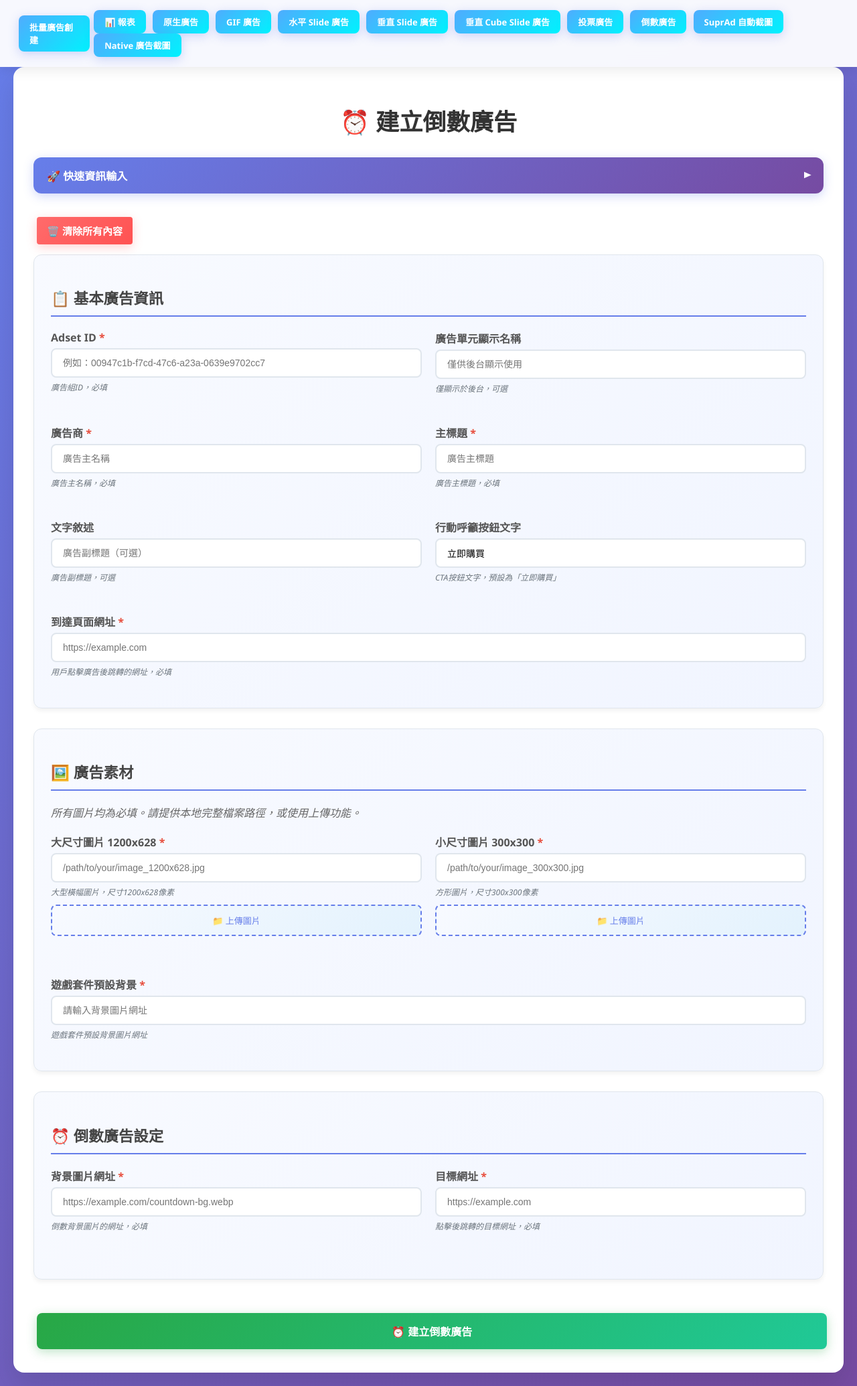
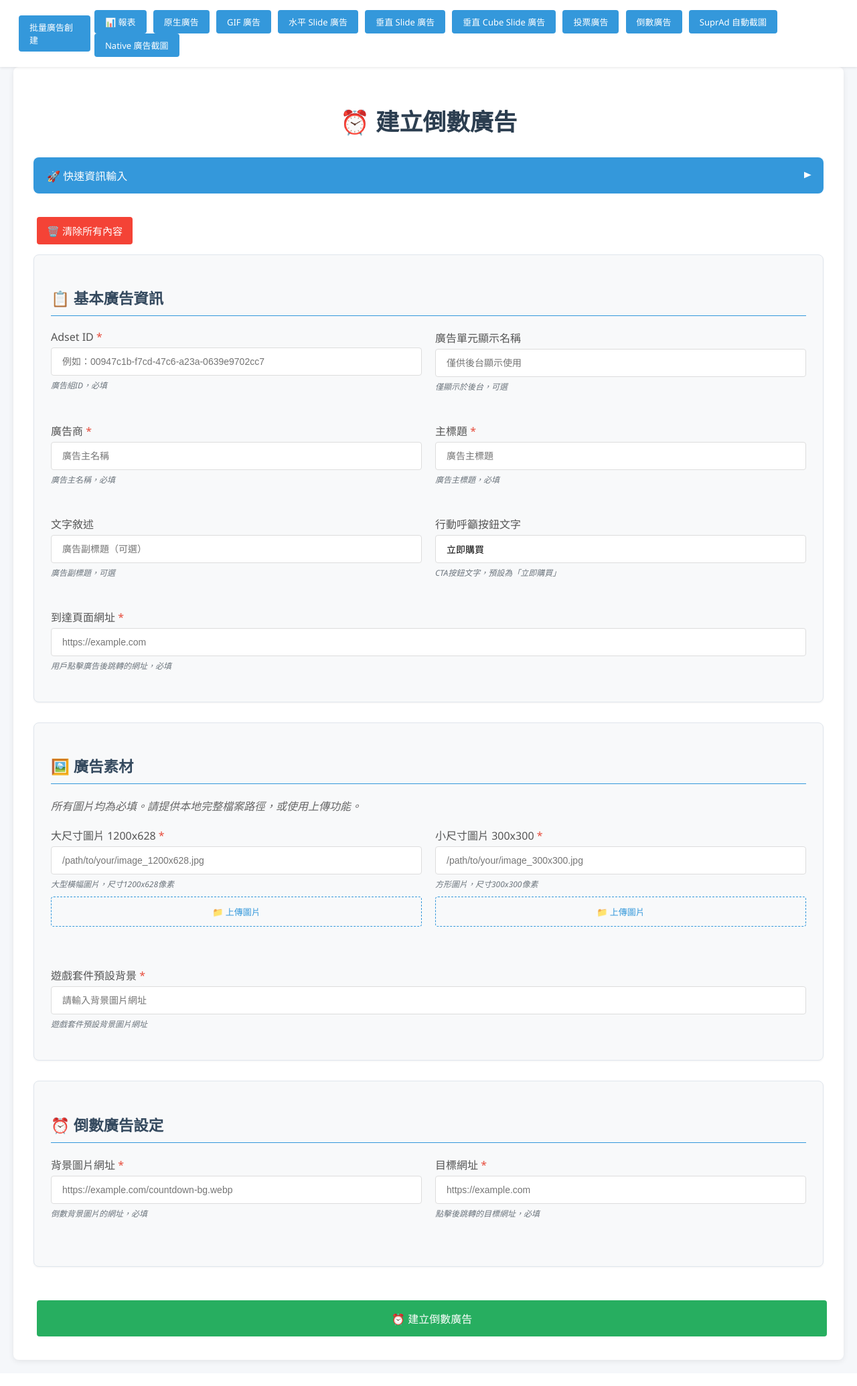
Before and after one commit to yohoo217/ad-automation-scripts, a Flask app: page /countdown_ad in a window 1280 px wide. Shown: the whole page at 67% size. After the commit the page ends 2037 px from the top, so only its background shows below. Run offline with Flask 3, Linux system fonts and the light colour scheme; parts of the project's set-up code (start-up, migrations or seed data) failed here and were passed over.

Commit message:
feat. 更改樣式

```diff
--- a/templates/base.html
+++ b/templates/base.html
@@ -13,7 +13,7 @@
             font-family: 'Segoe UI', Tahoma, Geneva, Verdana, sans-serif;
             margin: 0;
             padding: 20px;
-            background: linear-gradient(135deg, #667eea 0%, #764ba2 100%);
+            background-color: #f5f7fa;
             color: #333;
             min-height: 100vh;
         }
@@ -21,14 +21,14 @@
         .container {
             background-color: #fff;
             padding: 30px;
-            border-radius: 16px;
-            box-shadow: 0 20px 40px rgba(0,0,0,0.1);
+            border-radius: 8px;
+            box-shadow: 0 2px 8px rgba(0,0,0,0.08);
             max-width: 1400px;
             margin: 80px auto 0;
         }
 
         h1 {
-            color: #333;
+            color: #2c3e50;
             text-align: center;
             margin-bottom: 30px;
             font-size: 2.2rem;
@@ -36,16 +36,16 @@
         }
 
         h3 {
-            color: #444;
+            color: #34495e;
             font-size: 1.4rem;
             font-weight: 600;
             margin-bottom: 20px;
-            border-bottom: 2px solid #667eea;
+            border-bottom: 1px solid #3498db;
             padding-bottom: 10px;
         }
 
         label {
-            font-weight: 600;
+            font-weight: 500;
             color: #555;
             margin-bottom: 5px;
             display: block;
@@ -60,11 +60,11 @@
         .custom-file-upload {
             width: 100%;
             padding: 12px 16px;
-            border: 2px solid #e0e6ed;
-            border-radius: 8px;
+            border: 1px solid #ddd;
+            border-radius: 4px;
             box-sizing: border-box;
             font-size: 14px;
-            transition: all 0.3s ease;
+            transition: border-color 0.2s ease;
             background-color: #fff;
         }
 
@@ -96,26 +95,24 @@
         button,
         input[type="submit"],
         .button {
-            background: linear-gradient(135deg, #667eea 0%, #764ba2 100%);
+            background-color: #3498db;
             color: white;
             padding: 12px 24px;
             border: none;
-            border-radius: 8px;
+            border-radius: 4px;
             cursor: pointer;
             font-size: 15px;
-            font-weight: 600;
+            font-weight: 500;
             margin: 5px;
             text-decoration: none;
             display: inline-block;
-            transition: all 0.3s ease;
-            box-shadow: 0 4px 15px rgba(102, 126, 234, 0.3);
+            transition: background-color 0.2s ease;
         }
 
         button:hover,
         input[type="submit"]:hover,
         .button:hover {
-            transform: translateY(-2px);
-            box-shadow: 0 6px 20px rgba(102, 126, 234, 0.4);
+            background-color: #2980b9;
         }
 
         .flash-messages {
@@ -162,22 +159,21 @@
             top: 0;
             left: 0;
             right: 0;
-            background-color: rgba(255, 255, 255, 0.95);
-            backdrop-filter: blur(10px);
+            background-color: #fff;
             padding: 15px 25px;
-            box-shadow: 0 2px 20px rgba(0,0,0,0.1);
+            box-shadow: 0 1px 4px rgba(0,0,0,0.1);
             z-index: 1000;
         }
 
         .nav-button {
-            background: linear-gradient(135deg, #4facfe 0%, #00f2fe 100%);
+            background-color: #3498db;
             margin: 0 3px;
             font-size: 13px;
             padding: 8px 16px;
         }
 
         .nav-button:hover {
-            background: linear-gradient(135deg, #43a3f5 0%, #00e5f2 100%);
+            background-color: #2980b9;
         }
 
         /* 新增的 Grid 布局樣式 */
@@ -226,11 +222,11 @@
 
         .field-group {
             border: 1px solid #e0e6ed;
-            border-radius: 12px;
+            border-radius: 8px;
             padding: 25px;
             margin-bottom: 30px;
-            background: linear-gradient(135deg, #f8faff 0%, #f1f5ff 100%);
-            box-shadow: 0 4px 6px rgba(0, 0, 0, 0.05);
+            background-color: #f8f9fa;
+            box-shadow: 0 1px 3px rgba(0, 0, 0, 0.05);
         }
 
         .form-row {
@@ -253,19 +249,19 @@
             display: block;
             padding: 12px 16px;
             cursor: pointer;
-            background: linear-gradient(135deg, #f8faff 0%, #e3f2fd 100%);
+            background-color: #f8f9fa;
             text-align: center;
-            border: 2px dashed #667eea;
+            border: 1px dashed #3498db;
             font-size: 13px;
             font-weight: 500;
-            color: #667eea;
-            transition: all 0.3s ease;
+            color: #3498db;
+            transition: all 0.2s ease;
         }
 
         .custom-file-upload:hover {
-            background: linear-gradient(135deg, #e3f2fd 0%, #d1f2eb 100%);
-            border-color: #28a745;
-            color: #28a745;
+            background-color: #e9ecef;
+            border-color: #2980b9;
+            color: #2980b9;
         }
 
         .file-input {
@@ -308,24 +304,22 @@
         }
 
         .quick-input-toggle {
-            background: linear-gradient(135deg, #667eea 0%, #764ba2 100%);
+            background-color: #3498db;
             color: white;
             border: none;
-            border-radius: 12px;
+            border-radius: 8px;
             padding: 15px 20px;
             margin-bottom: 30px;
             cursor: pointer;
             display: flex;
             justify-content: space-between;
             align-items: center;
-            font-weight: 600;
-            transition: all 0.3s ease;
-            box-shadow: 0 4px 15px rgba(102, 126, 234, 0.3);
+            font-weight: 500;
+            transition: background-color 0.2s ease;
         }
 
         .quick-input-toggle:hover {
-            transform: translateY(-2px);
-            box-shadow: 0 6px 20px rgba(102, 126, 234, 0.4);
+            background-color: #2980b9;
         }
 
         .quick-input-toggle::after {
@@ -340,22 +334,19 @@
 
         /* 清除按鈕樣式 */
         .clear-form-btn {
-            background: linear-gradient(135deg, #ff6b6b 0%, #ff5252 100%);
+            background-color: #e74c3c;
             color: white;
             padding: 12px 20px;
             border: none;
-            border-radius: 8px;
+            border-radius: 4px;
             cursor: pointer;
             margin-bottom: 20px;
-            font-weight: 600;
-            transition: all 0.3s ease;
-            box-shadow: 0 4px 15px rgba(255, 107, 107, 0.3);
+            font-weight: 500;
+            transition: background-color 0.2s ease;
         }
 
         .clear-form-btn:hover {
-            background: linear-gradient(135deg, #ff5252 0%, #f44336 100%);
-            transform: translateY(-2px);
-            box-shadow: 0 6px 20px rgba(255, 107, 107, 0.4);
+            background-color: #c0392b;
         }
 
         /* 顏色選擇器樣式 */
@@ -416,29 +407,32 @@
         }
 
         .add-item-btn {
-            background: linear-gradient(135deg, #28a745 0%, #20c997 100%);
+            background-color: #27ae60;
             color: white;
             border: none;
-            border-radius: 8px;
+            border-radius: 4px;
             padding: 10px 20px;
             cursor: pointer;
-            font-weight: 600;
+            font-weight: 500;
             margin-top: 10px;
+            transition: background-color 0.2s ease;
+        }
+
+        .add-item-btn:hover {
+            background-color: #229954;
         }
 
         /* 提交按鈕特殊樣式 */
         input[type="submit"] {
-            background: linear-gradient(135deg, #28a745 0%, #20c997 100%);
+            background-color: #27ae60;
             font-size: 16px;
             padding: 15px 30px;
             margin-top: 20px;
             width: 100%;
-            box-shadow: 0 4px 15px rgba(40, 167, 69, 0.3);
         }
 
         input[type="submit"]:hover {
-            background: linear-gradient(135deg, #218838 0%, #1e7e34 100%);
-            box-shadow: 0 6px 20px rgba(40, 167, 69, 0.4);
+            background-color: #229954;
         }
     </style>
     {% block additional_styles %}{% endblock %}
```
Also changed, not shown: other parts of templates/base.html (+11 -12 lines).
